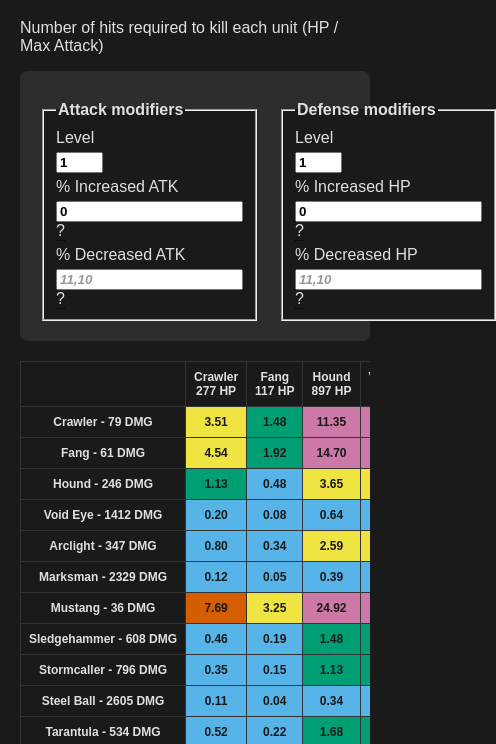
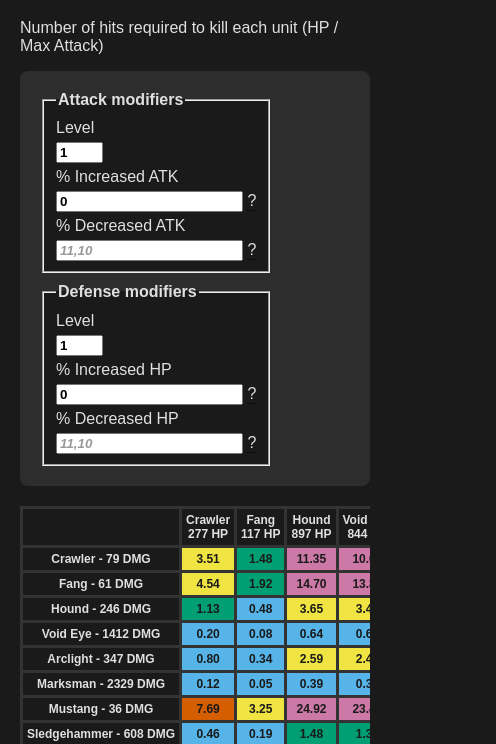
Before and after one commit to ianfdk/mechabb, a plain HTML site: page docs/index.html in a window 390 px wide. Shown: the part 98-842 px from the top of the page, 496 px wide, since content can reach past the window. Drawn offline with Linux system fonts and the light colour scheme.

Commit message:
Improve mobile display

```diff
--- a/docs/css/style.css
+++ b/docs/css/style.css
@@ -10,13 +10,14 @@ body {
   position: relative;
 }
 table {
+  border: 0;
   border-collapse: collapse;
   width: 100%;
 }
 th,
 td {
-  border: 1px solid #333;
-  padding: 8px;
+  border: 3px solid #333;
+  padding: 4px;
   text-align: center;
   font-size: 12px;
   color: #1a1a1a;
@@ -56,10 +57,10 @@ td:first-child {
   color: #e0e0e0;
 }
 .level-form {
-  display: flex;
+  display: block;
   gap: 20px;
   margin-bottom: 20px;
-  padding: 20px;
+  padding: 10px 20px 20px;
   background-color: #2d2d2d;
   border-radius: 8px;
 
@@ -80,7 +81,7 @@ td:first-child {
 
   fieldset {
     background-color: #1a1a1a;
-    flex: 1;
+    display: inline;
     margin-top: 10px;
 
     legend {
--- a/docs/js/index.js
+++ b/docs/js/index.js
@@ -79,12 +79,19 @@ function renderHeaderCell(unit) {
   </th>`;
 }
 
+function formatCellText(nbHits) {
+  if (nbHits === Infinity) return '∞';
+  if (nbHits === -1) return '';
+  return nbHits.toFixed(2);
+}
+
 function renderBodyCell(rowUnit, colUnit) {
   const nbHits = calculateHits(rowUnit, colUnit);
   const colorClass = getColorClass(nbHits);
+  const cellText = formatCellText(nbHits);
   return `
     <td class="hits ${colorClass}">
-      ${ nbHits === Infinity ? '∞' : nbHits.toFixed(2) }
+      ${ cellText }
     </td>`;
 }
 
```
